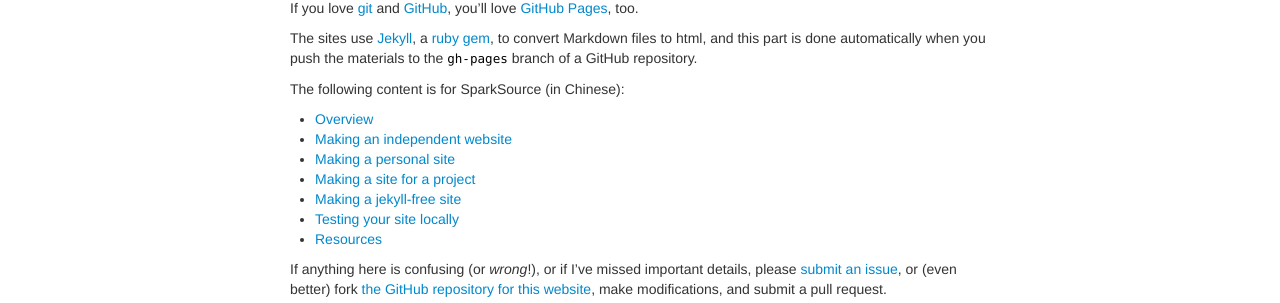
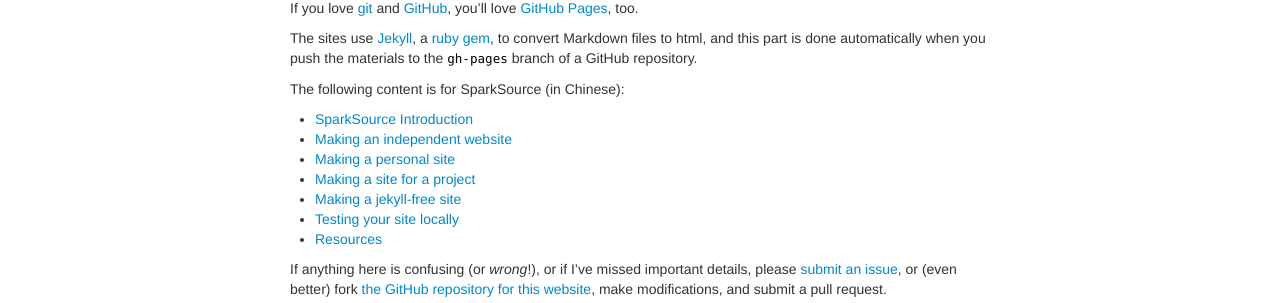
Before and after one commit to SparkSource-cn/web, a Jekyll site: the page built from index.md, in a window 1280 px wide. Shown: the part 235-538 px from the top of the page. Built offline with Jekyll 4.4.1, drawn with Linux system fonts in a browser that asks for light colours.

Commit message:
modify index to include "SparkSource Introduction"

```diff
--- a/index.md
+++ b/index.md
@@ -28,7 +28,7 @@ of a GitHub repository.
 
 The following content is for SparkSource (in Chinese):
 
-- [Overview](pages/SparkSource_简介.html)
+- [SparkSource Introduction](pages/SparkSource_简介.html)
 - [Making an independent website](pages/independent_site.html)
 - [Making a personal site](pages/user_site.html)
 - [Making a site for a project](pages/project_site.html)
```
